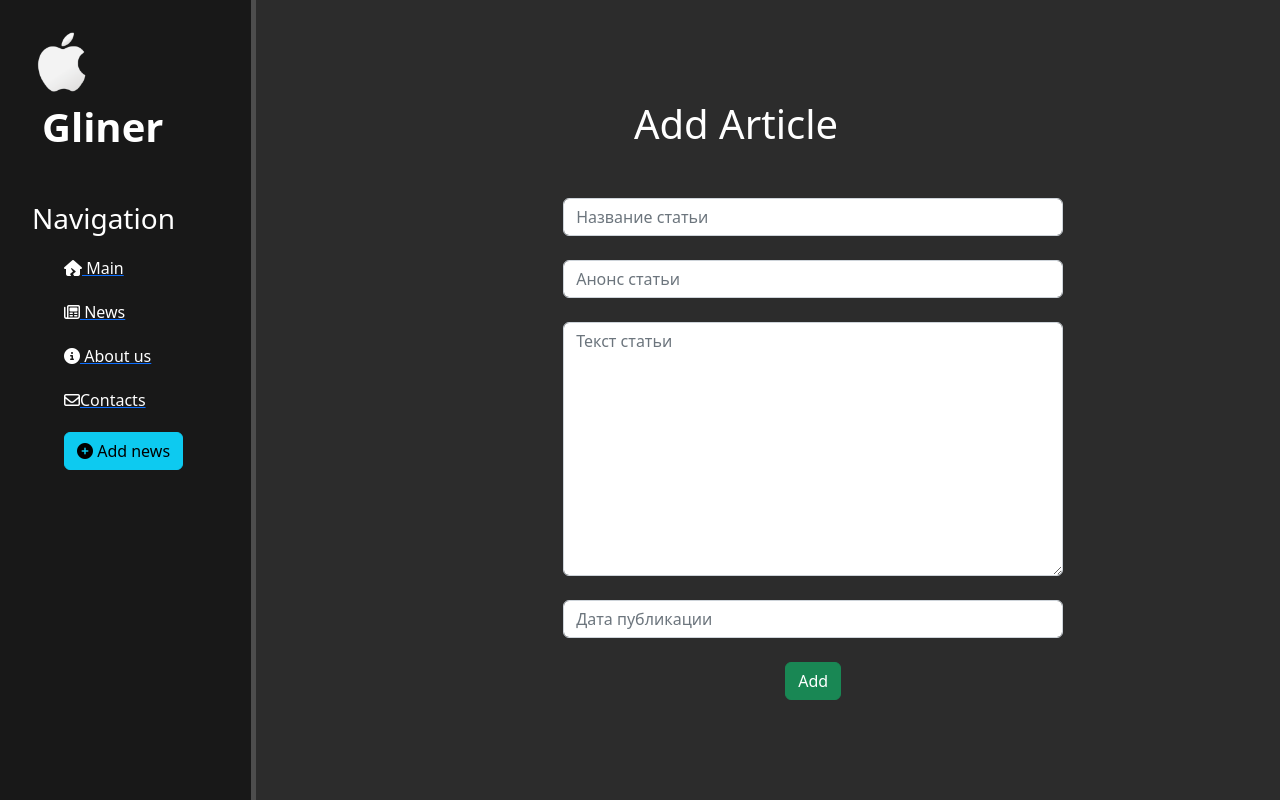
After one commit to DmytroNiehrii/django-demo, a Django app: page /news/create in a window 1280 px wide. The commit adds this page. Run offline with Django 4.2, Linux system fonts and the light colour scheme.

Commit message:
form for creating news added

```diff
--- a/itprogger/main/static/main/css/main.css
+++ b/itprogger/main/static/main/css/main.css
@@ -53,3 +53,9 @@ main .features {
     text-align: center;
     width: 75%;
 }
+
+form {
+    margin-left: 32%;
+    width: 500px;
+    margin-top: 50px;
+}
--- a/itprogger/main/templates/main/layout.html
+++ b/itprogger/main/templates/main/layout.html
@@ -19,6 +19,7 @@
             <a href="{% url 'news_home' %}"><li><i class="fa-regular fa-newspaper"></i> News</li></a>
             <a href="{% url 'about' %}"><li><i class="fa-solid fa-circle-info"></i> About us</li></a>
             <a href=""><li><i class="fa-regular fa-envelope"></i>Contacts</li></a>
+            <a href="{% url 'create' %}"><li><button class="btn btn-info"><i class="fas fa-plus-circle"></i> Add news </button> </li></a>
         </ul>
 
     </aside>
--- /dev/null
+++ b/itprogger/news/forms.py
@@ -0,0 +1,27 @@
+from .models import Articles
+from django.forms import ModelForm, TextInput, Textarea, DateTimeInput
+
+
+class ArticlesForm(ModelForm):
+    class Meta:
+        model = Articles
+        fields = ['title', 'anons', 'full_text', 'date']
+
+        widgets = {
+            'title': TextInput(attrs={
+                'class': 'form-control',
+                'placeholder': 'Название статьи'
+            }),
+            'anons': TextInput(attrs={
+                'class': 'form-control',
+                'placeholder': 'Анонс статьи'
+            }),
+            'date': DateTimeInput(attrs={
+                'class': 'form-control',
+                'placeholder': 'Дата публикации'
+            }),
+            'full_text': Textarea(attrs={
+                'class': 'form-control',
+                'placeholder': 'Текст статьи'
+            })
+        }
--- a/itprogger/news/models.py
+++ b/itprogger/news/models.py
@@ -9,3 +9,7 @@ class Articles(models.Model):
 
     def __str__(self):
         return self.title
+
+    class Meta:
+        verbose_name = 'Новость'
+        verbose_name_plural = 'Новости'
--- /dev/null
+++ b/itprogger/news/templates/news/create.html
@@ -0,0 +1,21 @@
+{% extends 'main/layout.html' %}
+
+{% block title %}
+    Add article form
+{% endblock %}
+
+{% block content %}
+    <div class="features">
+        <h1>Add Article</h1>
+        <form method="post">
+            {% csrf_token %}
+            {{ form.title }}<br>
+            {{ form.anons }}<br>
+            {{ form.full_text }}<br>
+            {{ form.date }}<br>
+            <span>{{ error }}</span>
+            <button class="btn btn-success" type="submit">Add</button>
+        </form>
+
+    </div>
+{% endblock %}
--- a/itprogger/news/urls.py
+++ b/itprogger/news/urls.py
@@ -3,4 +3,5 @@ from . import views
 
 urlpatterns = [
     path('', views.news_home, name='news_home'),
+    path('create', views.create, name='create'),
 ]
--- a/itprogger/news/views.py
+++ b/itprogger/news/views.py
@@ -1,5 +1,6 @@
-from django.shortcuts import render
+from django.shortcuts import render, redirect
 from .models import Articles
+from .forms import ArticlesForm
 
 
 def news_home(request):
@@ -8,3 +9,22 @@ def news_home(request):
     }
     news = Articles.objects.order_by('-date')
     return render(request, 'news/index.html', {'news': news})
+
+
+def create(request):
+    error = ''
+    if request.method == 'POST':
+        form = ArticlesForm(request.POST)
+        if form.is_valid():
+            form.save()
+            return redirect('home')
+        else:
+            error = 'Форма была неверной'
+
+    form = ArticlesForm()
+    data = {
+        'form': form,
+        'error': error
+    }
+
+    return render(request, 'news/create.html', data)
```
Also changed, not shown: itprogger/db.sqlite3.
